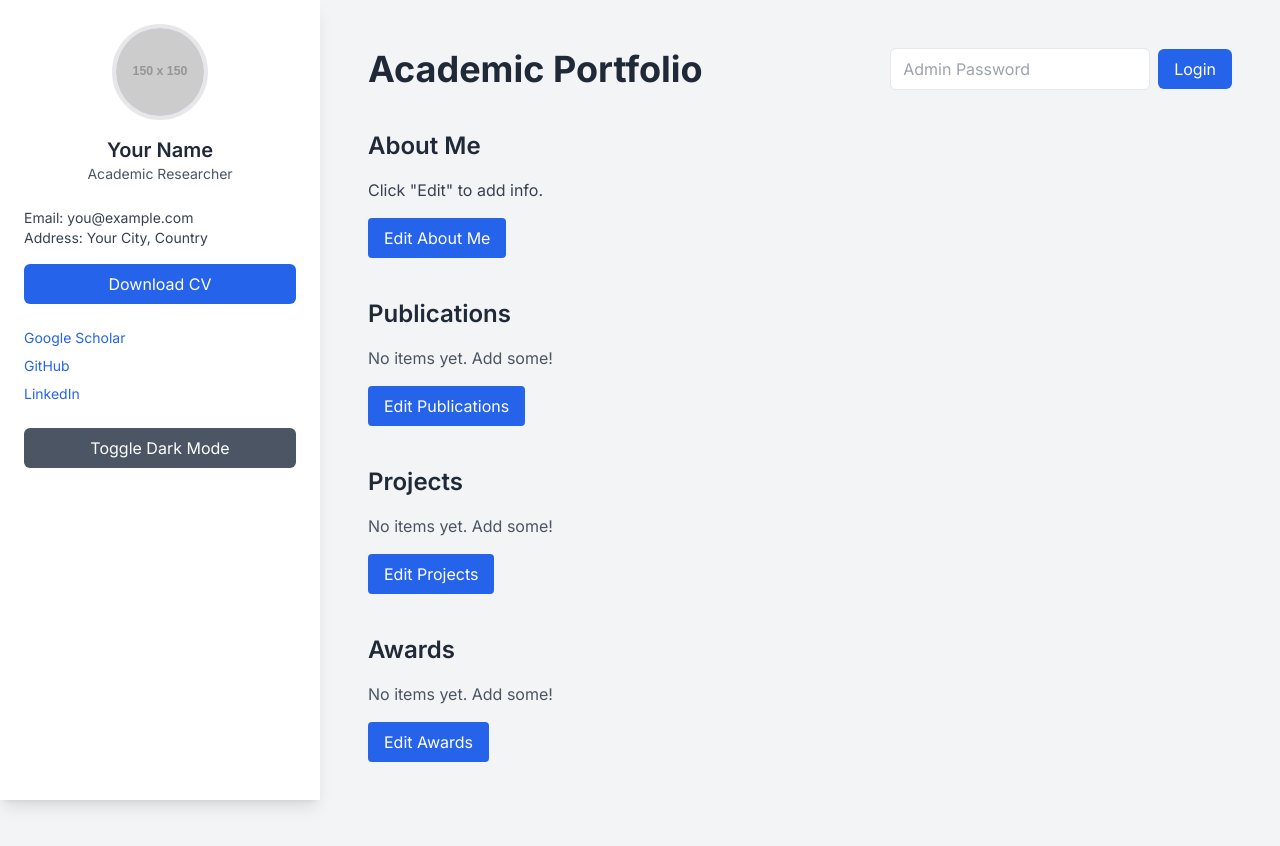
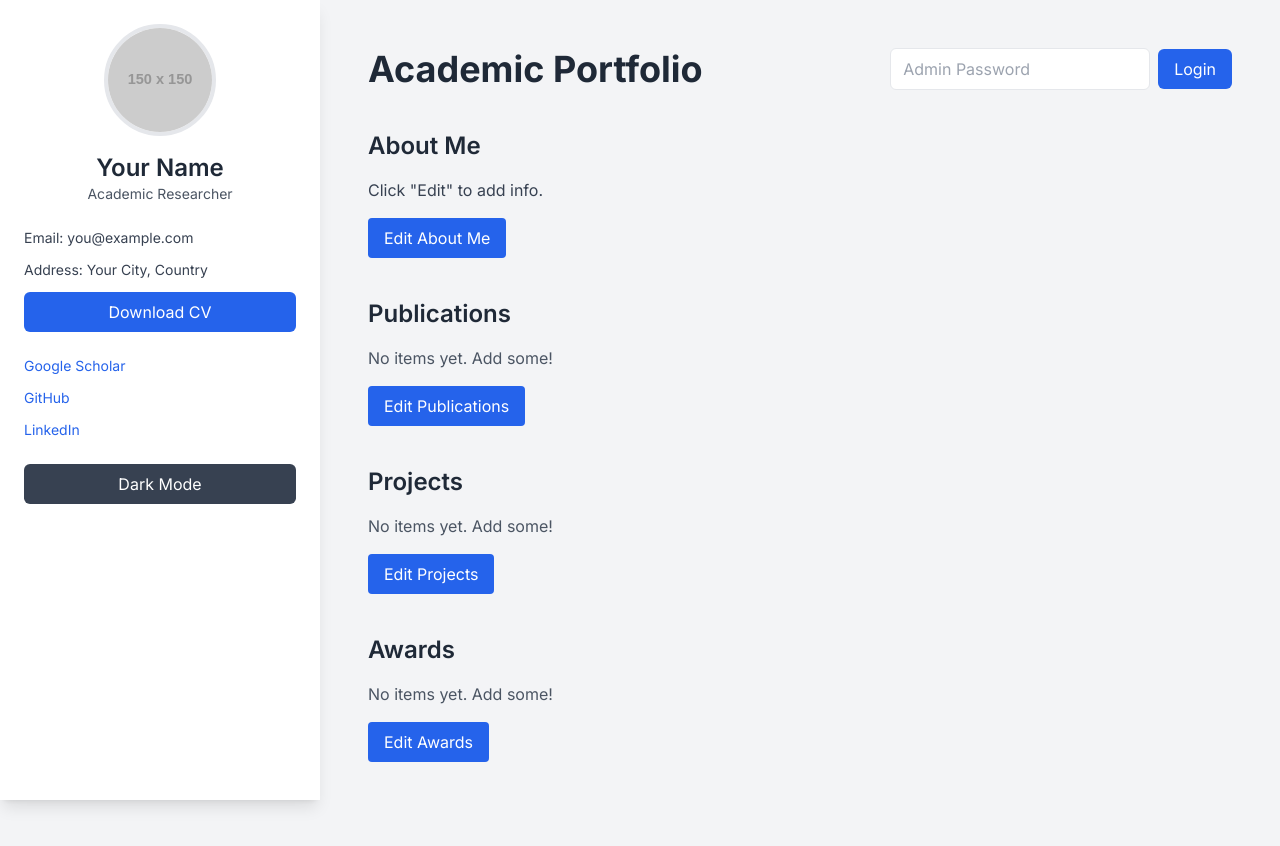
Before and after one commit to 0mehedihasan/Academic-Portfolio, a React (Vite) app: page / in a window 1280 px wide. Shown: the top 846 px of the page. Built offline with nearby package versions, Linux system fonts and the light colour scheme.

Commit message:
Update Sidebar.jsx

```diff
--- a/src/components/Sidebar.jsx
+++ b/src/components/Sidebar.jsx
@@ -1,16 +1,16 @@
 function Sidebar({ theme, setTheme, data }) {
   return (
-    <aside className="w-full md:w-80 p-6 bg-white shadow-lg dark:bg-gray-800 md:h-screen md:sticky md:top-0">
+    <aside className="w-full p-6 bg-white shadow-lg dark:bg-gray-800 md:w-80 md:h-screen md:sticky md:top-0">
       <div className="flex flex-col items-center">
         <img
           src="https://via.placeholder.com/150"
           alt="Profile"
-          className="w-24 h-24 mb-4 rounded-full border-4 border-gray-200 dark:border-gray-700"
+          className="w-28 h-28 mb-4 rounded-full border-4 border-gray-200 dark:border-gray-600"
         />
-        <h2 className="text-xl font-semibold text-gray-800 dark:text-white">Your Name</h2>
+        <h2 className="text-2xl font-semibold text-gray-800 dark:text-white">Your Name</h2>
         <p className="text-sm text-gray-600 dark:text-gray-300">Academic Researcher</p>
       </div>
-      <div className="mt-6">
+      <div className="mt-6 space-y-3">
         <p className="text-sm text-gray-700 dark:text-gray-200">
           <span className="font-medium">Email:</span> you@example.com
         </p>
@@ -19,12 +19,12 @@ function Sidebar({ theme, setTheme, data }) {
         </p>
         <a
           href="#"
-          className="block w-full px-4 py-2 mt-4 text-center text-white transition bg-blue-600 rounded-md hover:bg-blue-700"
+          className="block px-4 py-2 text-center text-white transition bg-blue-600 rounded-md hover:bg-blue-700"
         >
           Download CV
         </a>
       </div>
-      <div className="mt-6 space-y-2">
+      <div className="mt-6 space-y-3">
         {[
           { name: 'Google Scholar', url: 'https://scholar.google.com' },
           { name: 'GitHub', url: 'https://github.com' },
@@ -34,7 +34,7 @@ function Sidebar({ theme, setTheme, data }) {
             key={link.name}
             href={link.url}
             target="_blank"
-            className="block text-sm text-blue-600 transition dark:text-blue-400 hover:underline"
+            className="block text-sm text-blue-600 dark:text-blue-400 hover:underline"
           >
             {link.name}
           </a>
@@ -42,9 +42,9 @@ function Sidebar({ theme, setTheme, data }) {
       </div>
       <button
         onClick={() => setTheme(theme === 'light' ? 'dark' : 'light')}
-        className="w-full px-4 py-2 mt-6 text-white transition bg-gray-600 rounded-md hover:bg-gray-700"
+        className="w-full px-4 py-2 mt-6 text-white transition bg-gray-700 rounded-md hover:bg-gray-800"
       >
-        Toggle {theme === 'light' ? 'Dark' : 'Light'} Mode
+        {theme === 'light' ? 'Dark Mode' : 'Light Mode'}
       </button>
     </aside>
   );
```
